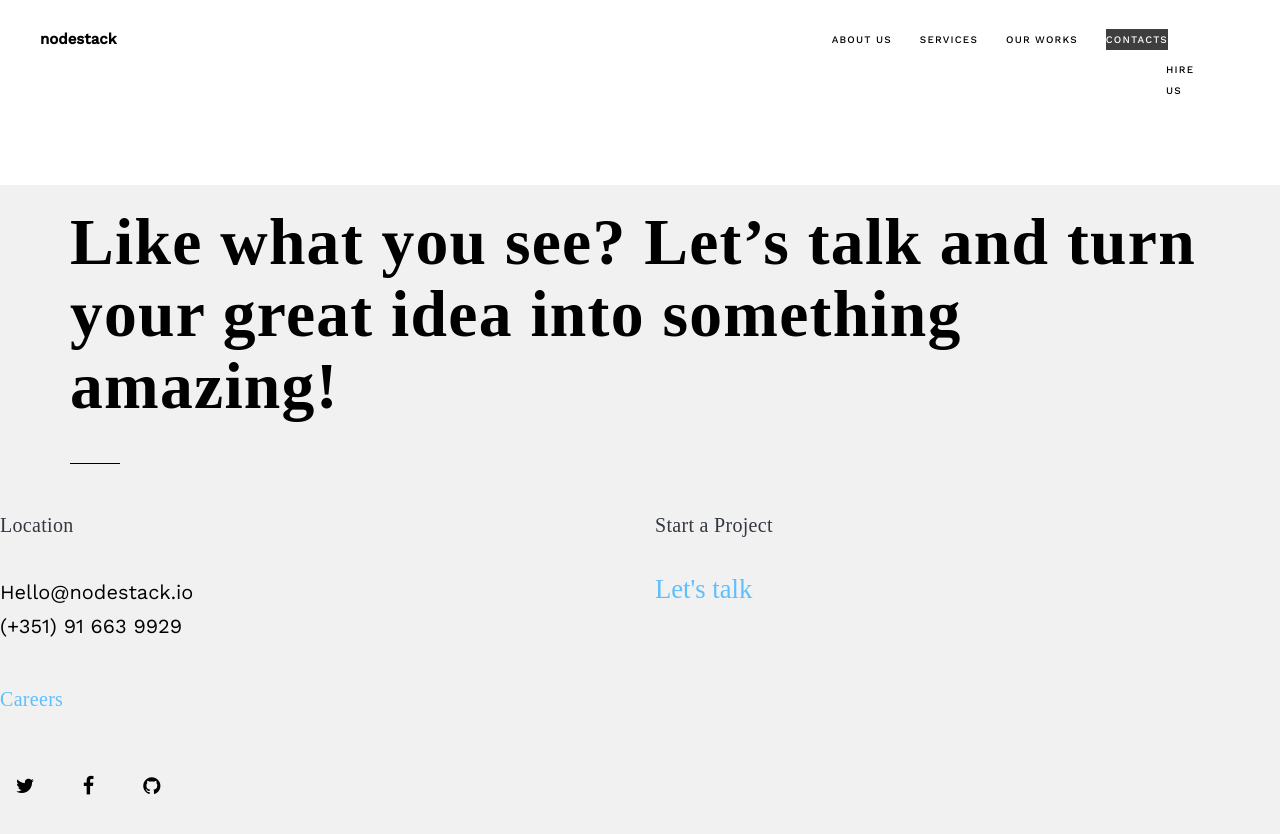
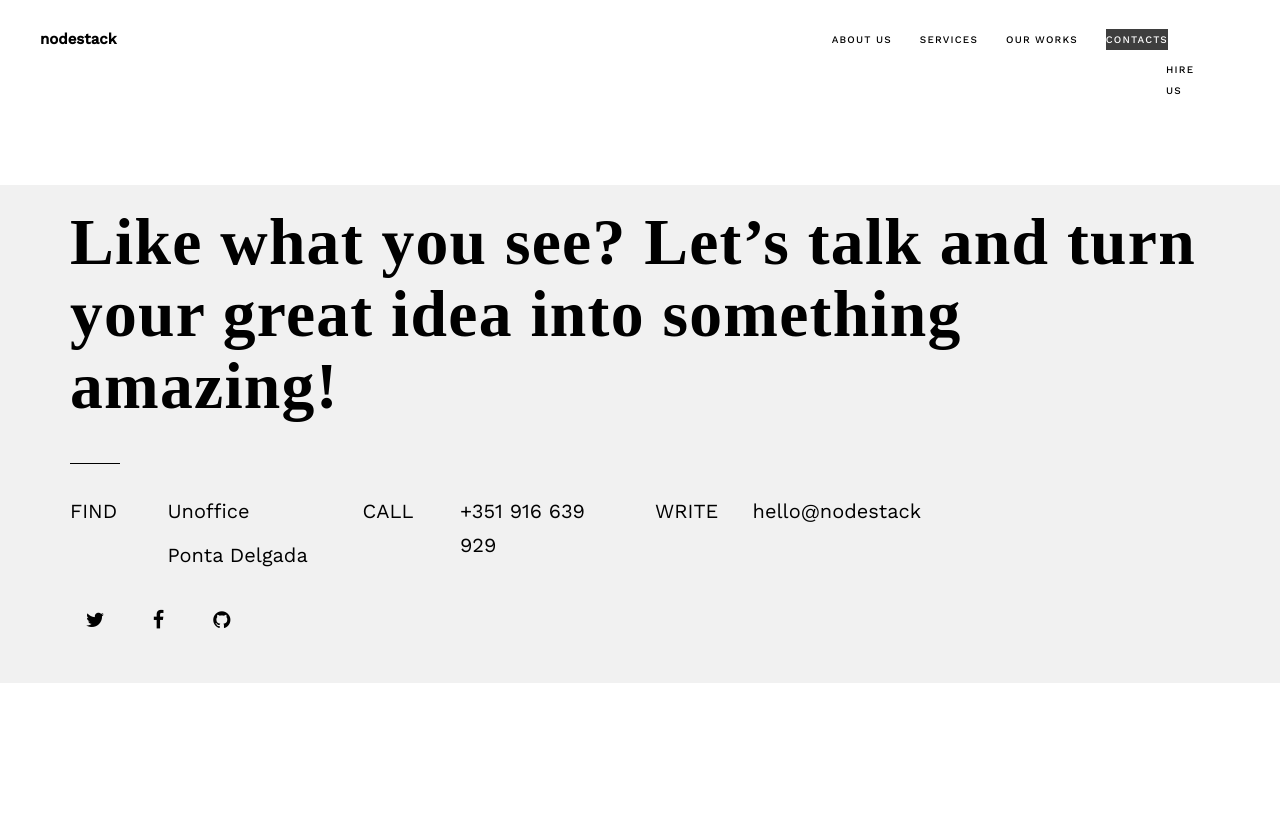
Before and after one commit to nodestack/nodestack.github.io, a Jekyll site: the page built from index.html, in a window 1280 px wide and 900 px high, scrolled down 2014 px. Shown: the top 834 px of the window. Built offline with Jekyll 4.4.1, drawn with Linux system fonts in a browser that asks for light colours; nearby versions of some CDN libraries; some web fonts are replaced; after the commit the page ends 2697 px from its top, so only the background shows below that.

Commit message:
Update footer.html

```diff
--- a/_includes/footer.html
+++ b/_includes/footer.html
@@ -2,17 +2,43 @@
     <footer>
         <div class="o-footer">
             <div class="container">
-		    <dvi class="center"><h1>Like what you see? Let’s talk and turn your great idea into something amazing!</h1></div>
+		    <div class="center">
+			    <h1>Like what you see? Let’s talk and turn your great idea into something amazing!</h1></div>
+
+		    <div class="row">
+        <div class="col-md-1">
+          <p class="titulo">FIND</p>
+        </div>
+        <div class="col-md-2 info">
+          <p>Unoffice</p>
+          <p>Ponta Delgada</p>
+        </div>
+        <div class="col-md-1">
+          <p class="titulo">CALL</p>
+        </div>
+        <div class="col-md-2 info">
+          <p>+351 916 639 929</p>
+          <p></p>
+        </div>
+        <div class="col-md-1">
+          <p class="titulo">WRITE</p>
+        </div>
+        <div class="col-md-2 info">
+          <p>hello@nodestack</p>
+        </div>
+        <div class="col-md-1 offset-md-2">
+          <a href="https://twitter.com/nodestackio" target="_blank"><i class="icon-twitter"></i></a>
+        </div>
+      </div>
+
+
+
+
                 <div class="row">
-                    <div class="footer-col col-md-3">
-                        <h3>{{ site.footer.location }}</h3>
-                        <p>
-                            {% for adress in site.address %}
-                                {{ adress.line }} <br>
-		                    {% endfor %}
-			</p>
-			<br />
-			<h3><a href="#">Careers</a></h3>
+
+		<div class="col-md-3">
+
+
 			<ul class="list-inline">
                             {% for network in site.social %}
                             <li>
@@ -21,16 +47,9 @@
 		                    {% endfor %}
                         </ul>
                     </div>
-                    <div class="footer-col col-md-3">
-
-                    </div>
-                    <div class="footer-col col-md-3">
-                        <h3>{{ site.footer.credits }}</h3>
-			<h2> <a href="#contact-us">{{ site.credits }}</a></h2>
-                    </div>
-                </div>
-            </div>
-	    </div>
+		    </div>
+           </div>
+         </div>
     </footer>
 
     <!-- Scroll to Top Button (Only visible on small and extra-small screen sizes) -->
```
